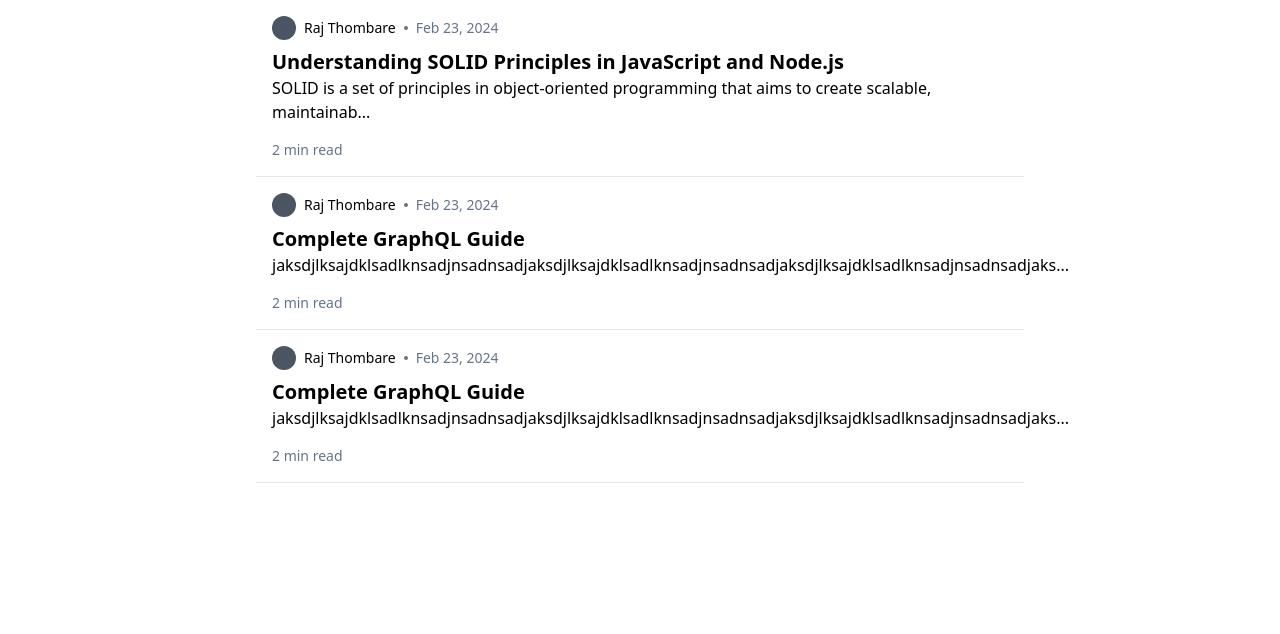
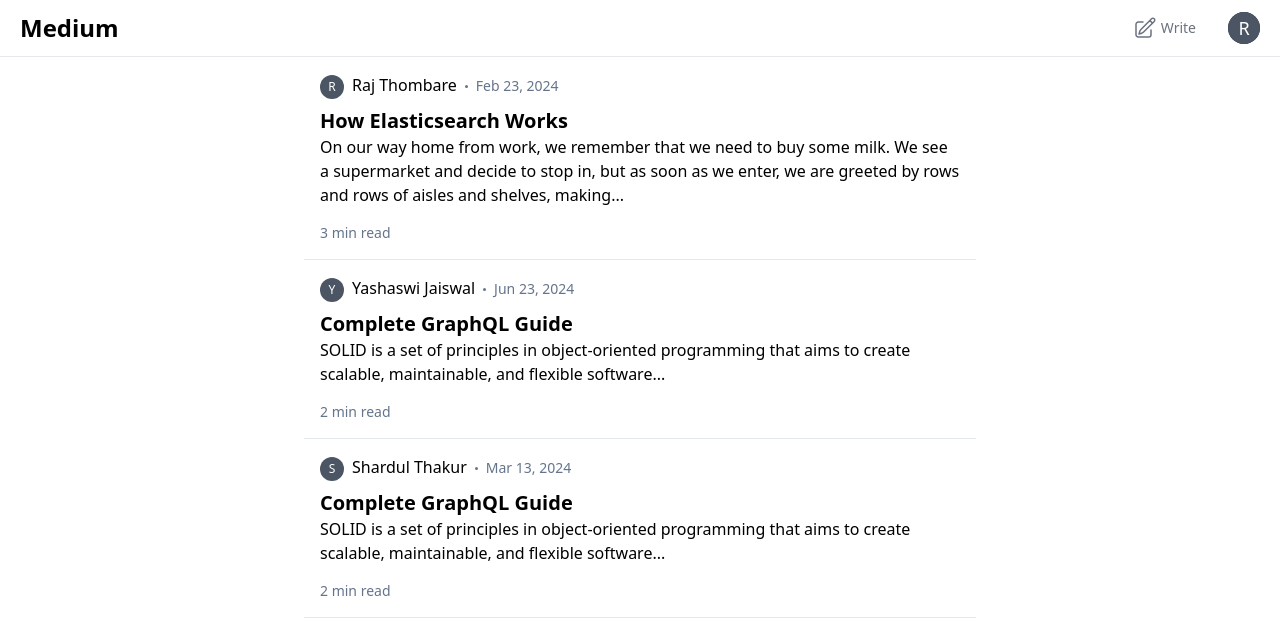
Before and after one commit to Raj-Thombare/Articlearc, a React (Vite) app in the folder frontend/: page / in a window 1280 px wide. Shown: the top 634 px of the page. Built offline with nearby package versions, Linux system fonts and the light colour scheme.

Commit message:
add Appbar

```diff
--- a/frontend/package.json
+++ b/frontend/package.json
@@ -14,6 +14,7 @@
     "axios": "^1.6.8",
     "react": "^18.2.0",
     "react-dom": "^18.2.0",
+    "react-icons": "^5.2.1",
     "react-router-dom": "^6.23.0",
     "react-toastify": "^10.0.5"
   },
--- /dev/null
+++ b/frontend/src/components/Appbar.tsx
@@ -0,0 +1,90 @@
+import { useState } from "react";
+import { Avatar } from "./BlogCard";
+import { HiOutlinePencilSquare } from "react-icons/hi2";
+
+const Appbar = () => {
+  const [isOpen, setIsOpen] = useState(false);
+
+  const toggleMenu = () => {
+    console.log(isOpen);
+    setIsOpen((prev) => !prev);
+  };
+
+  return (
+    <nav className='bg-white text-black border-gray-200 border-b'>
+      <div className='max-w-screen-xl flex flex-wrap items-center justify-between mx-auto py-3 px-5'>
+        <a href='/' className='flex items-center space-x-3 rtl:space-x-reverse'>
+          <span className='self-center text-2xl font-semibold whitespace-nowrap'>
+            Medium
+          </span>
+        </a>
+        <div className='flex justify-between basis-20'>
+          <button
+            type='button'
+            className='flex flex-column items-center text-gray-500 hover:text-gray-900'
+          >
+            <HiOutlinePencilSquare fontSize={24} />
+            <span className='text-sm ml-1'>Write</span>
+          </button>
+          <div className='flex relative items-center md:order-2 space-x-3 md:space-x-0 rtl:space-x-reverse ml-8'>
+            <button
+              onClick={toggleMenu}
+              type='button'
+              className='flex text-sm bg-gray-800 rounded-full md:me-0 focus:ring-4 focus:ring-gray-300'
+              id='user-menu-button'
+              aria-expanded='false'
+              data-dropdown-toggle='user-dropdown'
+              data-dropdown-placement='bottom'
+            >
+              <span className='sr-only'>Open user menu</span>
+              <Avatar name={"Raj"} size='big' font='bold' />
+            </button>
+            <div
+              className={`z-50 absolute top-8 right-0 ${
+                isOpen ? "block" : "hidden"
+              } my-4 text-base list-none bg-white divide-y divide-gray-100 rounded-lg shadow`}
+              id='user-dropdown'
+            >
+              <div className='px-4 py-3'>
+                <span className='block text-md mt-1 font-semibold text-gray-900'>
+                  Raj Thombare
+                </span>
+                <span className='block text-sm  text-gray-500 truncate'>
+                  rajthombare@gmail.com
+                </span>
+              </div>
+              <ul className='py-2' aria-labelledby='user-menu-button'>
+                <li>
+                  <a
+                    href='#'
+                    className='block px-4 py-2 text-sm text-gray-700 hover:bg-gray-200'
+                  >
+                    Profile
+                  </a>
+                </li>
+                <li>
+                  <a
+                    href='#'
+                    className='block px-4 py-2 text-sm text-gray-700 hover:bg-gray-200'
+                  >
+                    Settings
+                  </a>
+                </li>
+                <li>
+                  <a
+                    href='#'
+                    className='block px-4 py-2 text-sm text-gray-700 hover:bg-gray-200'
+                  >
+                    Sign out
+                  </a>
+                </li>
+              </ul>
+            </div>
+          </div>
+        </div>
+      </div>
+    </nav>
+  );
+};
+
+export default Appbar;
--- a/frontend/src/components/BlogCard.tsx
+++ b/frontend/src/components/BlogCard.tsx
@@ -17,22 +17,26 @@
 }: BlogCardProps) => {
   return (
     <Link to={`/blog/${id}`}>
-      <div className='p-4 border-b border-slate-200 pb-4 w-screen max-w-screen-md cursor-pointer'>
+      <div className='p-4 border-b border-slate-200 pb-4 max-w-screen-md cursor-pointer'>
         <div className='flex'>
-          <Avatar name={authorName} />
-          <div className='font-extralight pl-2 text-sm flex justify-center flex-col'>
-            {authorName}
+          <div className='flex items-baseline'>
+            <Avatar name={authorName} />
+            <div className='font-normal pl-2 text-base flex justify-center flex-col'>
+              {authorName}
+            </div>
           </div>
           <div className='flex justify-center flex-col pl-2'>
             <Circle />
           </div>
-          <div className='pl-2 font-thin text-slate-500 text-sm flex justify-center flex-col'>
+          <div className='pl-2 font-normal text-slate-500 text-sm flex justify-center flex-col'>
             {publishedDate}
           </div>
         </div>
-        <div className='text-xl font-semibold pt-2'>{title}</div>
-        <div className='text-md font-thin'>{content.slice(0, 100) + "..."}</div>
-        <div className='text-slate-500 text-sm font-thin pt-4'>
+        <div className='text-xl font-bold pt-2'>{title}</div>
+        <div className='text-md font-normal'>
+          {content.slice(0, 200) + "..."}
+        </div>
+        <div className='text-slate-500 text-sm font-normal pt-4'>
           {`${Math.ceil(content.length / 100)} min read`}
         </div>
       </div>
@@ -41,26 +45,28 @@
 };
 
 export function Circle() {
-  return <div className='h-1 w-1 rounded-full bg-slate-500'></div>;
+  return <div className='h-[3px] w-[3px] rounded-full bg-slate-500'></div>;
 }
 
 export function Avatar({
   name,
   size = "small",
+  font = "light",
 }: {
   name: string;
   size?: "small" | "big";
+  font?: "bold" | "light";
 }) {
   return (
     <div
       className={`relative inline-flex items-center justify-center overflow-hidden bg-gray-600 rounded-full ${
-        size === "small" ? "w-6 h-6" : "w-10 h-10"
+        size === "small" ? "w-6 h-6" : "w-8 h-8"
       }`}
     >
       <span
-        className={`${
-          size === "small" ? "text-xs" : "text-md"
-        } font-extralight text-gray-600 dark:text-gray-300`}
+        className={`${size === "small" ? "text-xs" : "text-lg"} ${
+          font === "light" ? "font-extralight" : "font-normal"
+        } text-white`}
       >
         {name[0]}
       </span>
--- a/frontend/src/pages/Blogs.tsx
+++ b/frontend/src/pages/Blogs.tsx
@@ -1,32 +1,34 @@
 import { BlogCard } from "../components/BlogCard";
+import Appbar from "../components/Appbar";
 
 type Props = {};
 
 const Blogs = (props: Props) => {
   return (
     <div>
+      <Appbar />
       <div className='flex justify-center'>
-        <div>
+        <div className='max-w-2xl'>
           <BlogCard
             id={1}
             authorName='Raj Thombare'
-            title='Understanding SOLID Principles in JavaScript and Node.js'
-            content='SOLID is a set of principles in object-oriented programming that aims to create scalable, maintainable, and flexible software. ...'
+            title='How Elasticsearch Works'
+            content='On our way home from work, we remember that we need to buy some milk. We see a supermarket and decide to stop in, but as soon as we enter, we are greeted by rows and rows of aisles and shelves, making it impossible for us to find the milk'
             publishedDate={"Feb 23, 2024"}
           />
           <BlogCard
-            id={1}
-            authorName='Raj Thombare'
+            id={2}
+            authorName='Yashaswi Jaiswal'
             title='Complete GraphQL Guide'
-            content='jaksdjlksajdklsadlknsadjnsadnsadjaksdjlksajdklsadlknsadjnsadnsadjaksdjlksajdklsadlknsadjnsadnsadjaksdjlksajdklsadlknsadjnsadnsad...'
-            publishedDate={"Feb 23, 2024"}
+            content='SOLID is a set of principles in object-oriented programming that aims to create scalable, maintainable, and flexible software'
+            publishedDate={"Jun 23, 2024"}
           />
           <BlogCard
-            id={1}
-            authorName='Raj Thombare'
+            id={3}
+            authorName='Shardul Thakur'
             title='Complete GraphQL Guide'
-            content='jaksdjlksajdklsadlknsadjnsadnsadjaksdjlksajdklsadlknsadjnsadnsadjaksdjlksajdklsadlknsadjnsadnsadjaksdjlksajdklsadlknsadjnsadnsad...'
-            publishedDate={"Feb 23, 2024"}
+            content='SOLID is a set of principles in object-oriented programming that aims to create scalable, maintainable, and flexible software'
+            publishedDate={"Mar 13, 2024"}
           />
         </div>
       </div>
```
Also changed, not shown: 1 other file (tests, documents, lock files or other folders).
